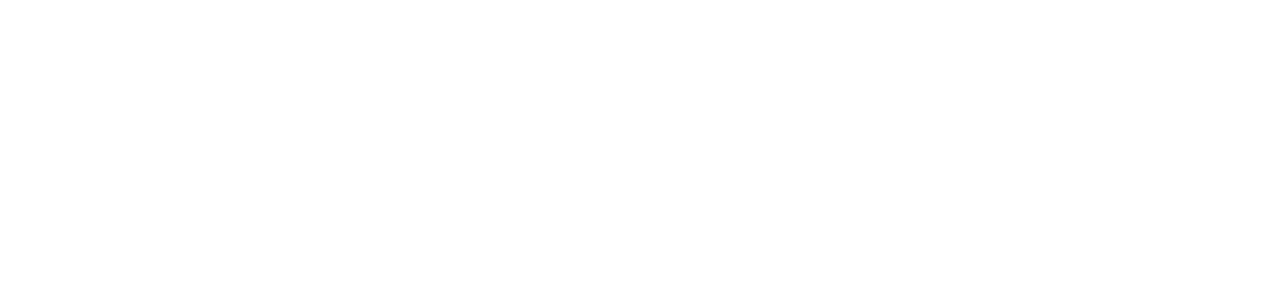
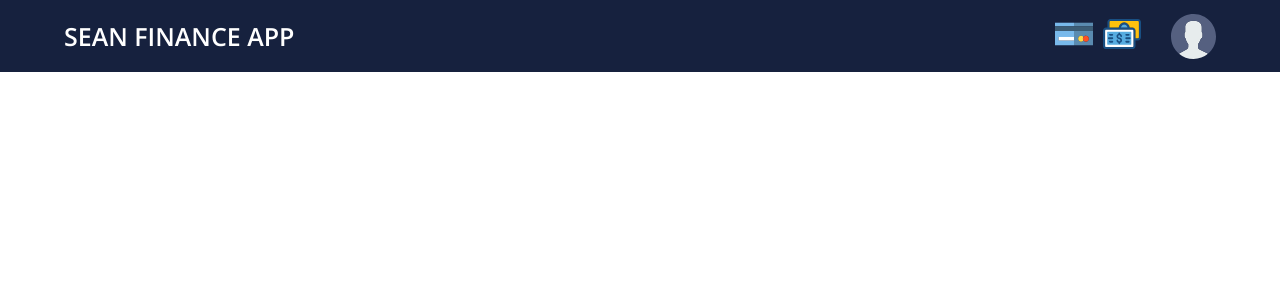
Before and after one commit to IamSASD/finance-app-front, a React (Vite) app: page /activity in a window 1280 px wide. Before the commit this address had no page. Shown: the top 300 px of the page. Built offline with nearby package versions, Linux system fonts and the light colour scheme.

Commit message:
Navbar para las paginas producto y actividad

```diff
--- a/index.html
+++ b/index.html
@@ -4,7 +4,7 @@
     <meta charset="UTF-8" />
     <link rel="icon" type="image/svg+xml" href="/vite.svg" />
     <meta name="viewport" content="width=device-width, initial-scale=1.0" />
-    <title>Vite + React</title>
+    <title>SEAN Finance App</title>
   </head>
   <body>
     <div id="root"></div>
--- /dev/null
+++ b/src/components/Activity.jsx
@@ -0,0 +1,10 @@
+import { NavBar } from "./NavBar"
+
+export const Activity = () => {
+  return (
+    <>
+        <NavBar />
+
+    </>
+  )
+}
--- a/src/components/FinanzasApp.jsx
+++ b/src/components/FinanzasApp.jsx
@@ -1,6 +1,8 @@
 import { BrowserRouter, Route, Routes } from "react-router-dom";
+import { Activity } from "./Activity";
 import { Hero } from "./Hero";
 import { Login } from "./Login";
+import { Products } from "./Products";
 
 export const FinanzasApp = () => {
 
@@ -10,6 +12,8 @@
                 <Route path="/" element={ <Hero /> } />
                 <Route path="/login" element={ <Login type={ 'login' } /> } />
                 <Route path="/register" element={ <Login type={ 'register' } /> } />
+                <Route path="/activity" element={ <Activity /> } />
+                <Route path="/products" element={ <Products /> } />
             </Routes>
         </BrowserRouter>
     );
--- a/src/components/Login.jsx
+++ b/src/components/Login.jsx
@@ -26,15 +26,18 @@
 
 
                     <label className='session-label' htmlFor="mail">Correo</label>
-                    <input className='session-input' type="mail" id="mail" required placeholder='example@gmail.com' />
+                    <input className='session-input' type="email" id="mail" required placeholder='example@gmail.com' />
 
                     <label className='session-label' htmlFor="password">Contraseña</label>
                     <input className='session-input' type="password" id='password' required placeholder='example123' />
 
-                    <input className='session-input session-submit' type="submit"
-                            value={ type == 'login' ? 'Iniciar'
-                                    : type == 'register' ? 'Registrarse'
-                                    : '' } />
+                    <button className='session-input session-submit'>
+                        <Link to={ '/activity' }>
+                            { type == 'login' ? 'Iniciar'
+                            : type == 'register' ? 'Registrarse'
+                            : '' }
+                        </Link>
+                    </button>
 
                     <div className='session-redirect'>
                         <p>
--- /dev/null
+++ b/src/components/NavBar.jsx
@@ -0,0 +1,36 @@
+import { Link, NavLink } from 'react-router-dom';
+import '../css/product-activity.css';
+import card from '../assets/icons/credit-card.svg';
+import finance from '../assets/icons/money-finance.svg';
+import user from '../assets/icons/user-svgrepo-com.svg'
+
+
+
+export const NavBar = () => {
+
+  return (
+    <div className="nav">
+        <div className='container'>
+            <nav className='nav-container'>
+                <h1 className='nav-title'>SEAN FINANCE APP</h1>
+                <ul className="nav-menu">
+                    <li className='nav-element'>
+                        <NavLink title='Productos'>
+                            <img className='nav-img' src={ card } alt="productos" />
+                        </NavLink>
+                    </li>
+                    <li className='nav-element'>
+                        <NavLink title='Actividad'>
+                            <img className='nav-img' src={ finance } alt="actividad" />
+                        </NavLink>
+                    </li>
+                    <li className='nav-user'>
+                        <img className='nav-user-button' src={ user } alt="perfil" />
+                    </li>
+                </ul>
+            </nav>
+
+        </div>
+    </div>
+  )
+}
--- /dev/null
+++ b/src/components/Products.jsx
@@ -0,0 +1,9 @@
+import { NavBar } from "./NavBar"
+
+export const Products = () => {
+  return (
+    <>
+        <NavBar />
+    </>
+  )
+}
--- /dev/null
+++ b/src/css/product-activity.css
@@ -0,0 +1,44 @@
+:root{
+    --color-primary: #16213E;
+    --color-secundary: #121B32;
+    --color-third: #182747;
+}
+
+.nav{
+    background-color: var(--color-primary);
+}
+
+.nav-container{
+    display: flex;
+    align-items: center;
+    justify-content: space-between;
+}
+
+.nav-title{
+    font-size: 25px;
+}
+
+.nav-menu{
+    list-style: none;
+    display: flex;
+    height: 40px;
+    gap: 10px;
+    align-items: center;
+}
+
+.nav-img{
+    height: 38px;
+    width: 38px;
+}
+
+.nav-user{
+    height: 45px;
+    width: 45px;
+    margin-left: 20px;
+    position: relative;
+}
+
+.nav-user-button{
+    position: relative;
+    cursor: pointer;
+}
--- a/src/css/session.css
+++ b/src/css/session.css
@@ -60,6 +60,11 @@
     background-color: #101830;
 }
 
+.session-submit a{
+    text-decoration: none;
+    color: #fff;
+}
+
 .session-redirect{
     text-align: center;
     width: 100%;
```
Also changed, not shown: src/assets/icons/credit-card.svg (renamed from src/assets/icons/credit-card-svgrepo-com.svg), src/assets/icons/money-finance.svg (renamed from src/assets/icons/money-business-and-finance-svgrepo-com.svg).
